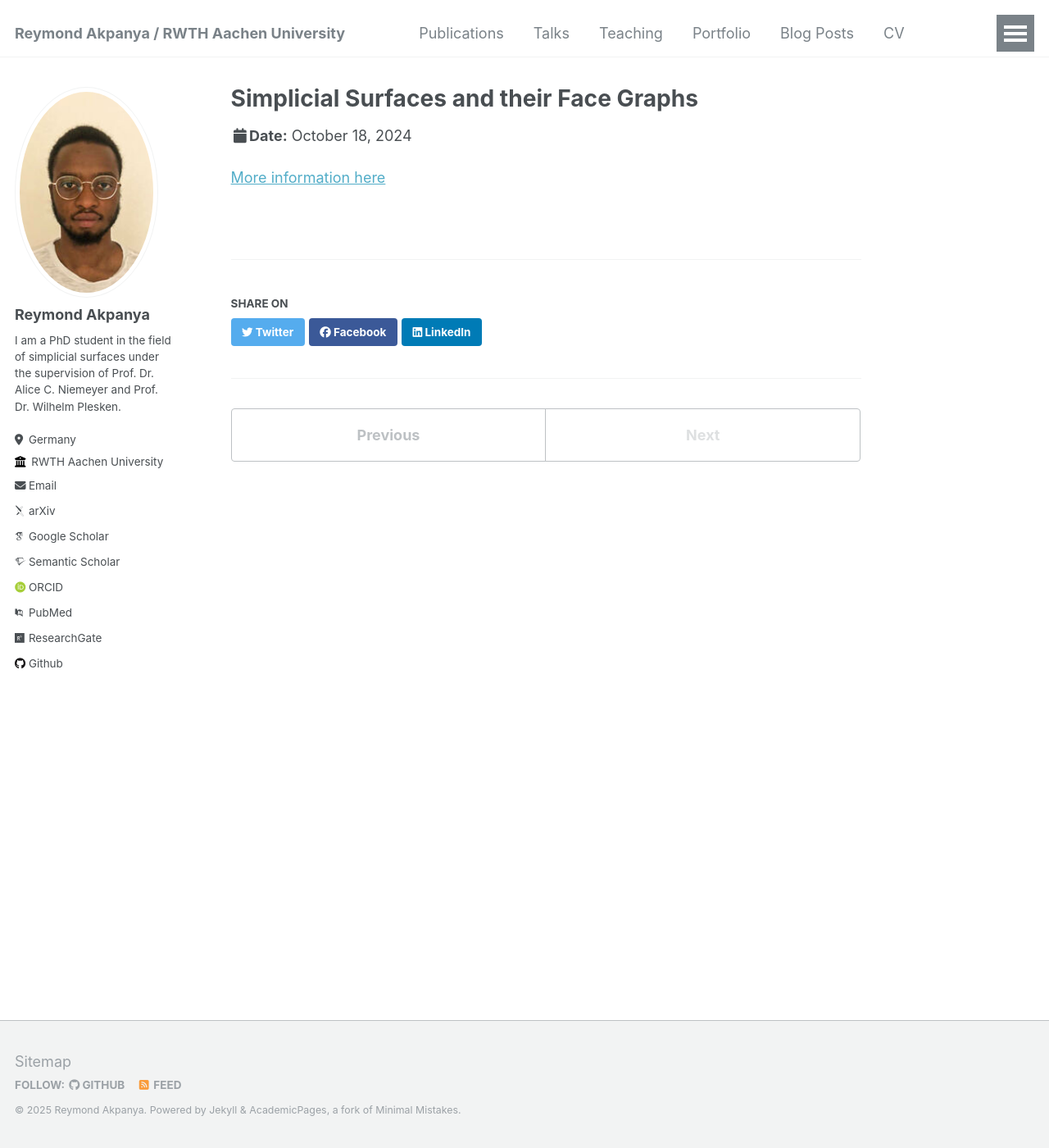
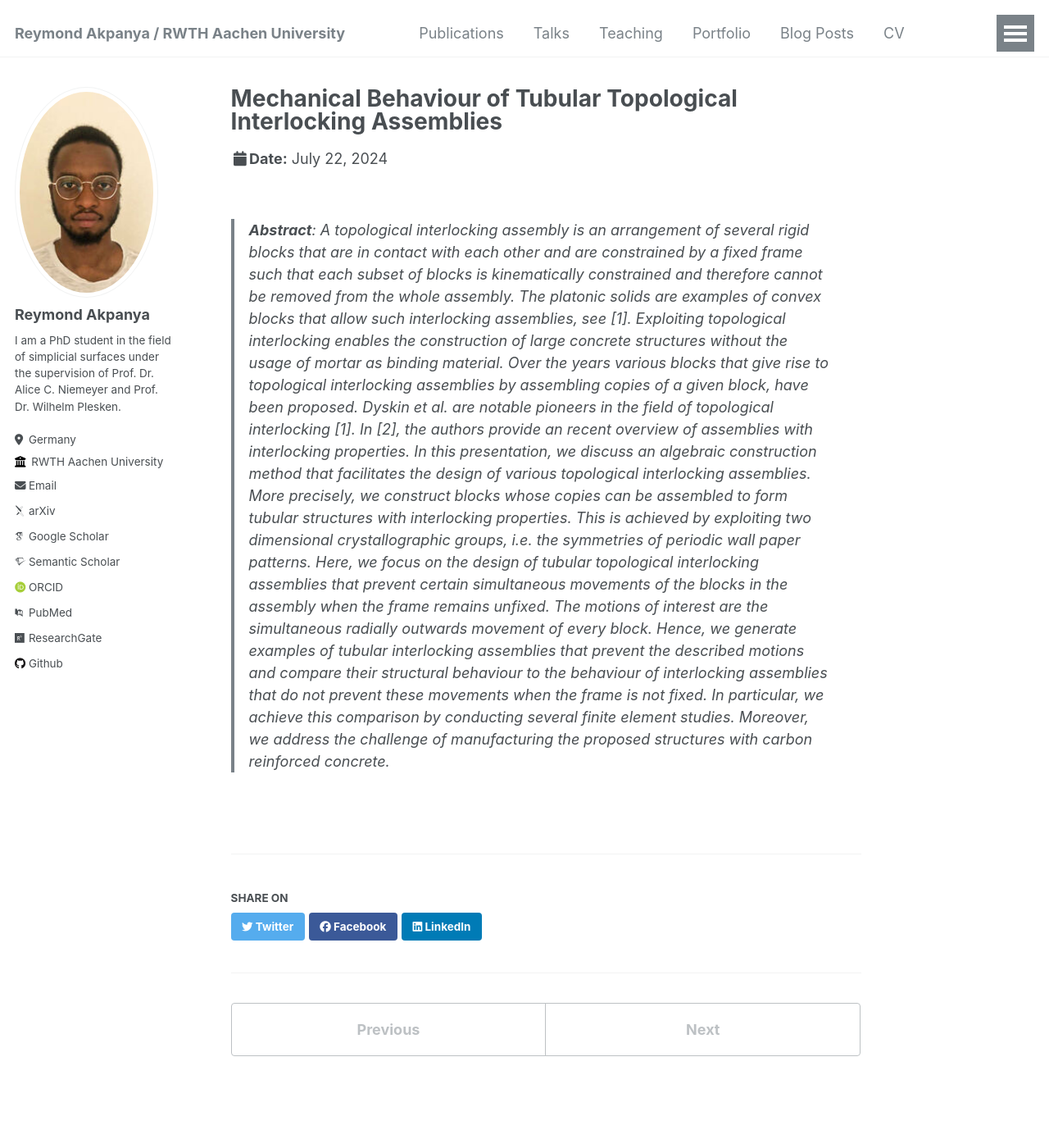
Before and after one commit to ReymondAkpanya/ReymondAkpanya.github.io, a Jekyll site: the page built from _talks/WCCM.md, in a window 1280 px wide and 1400 px high. Shown: the whole window at 82% size. Built offline with Jekyll 4.4.1, drawn with Linux system fonts in a browser that asks for light colours; some web fonts are replaced.

Commit message:
added wccm

```diff
--- a/_talks/WCCM.md
+++ b/_talks/WCCM.md
@@ -1,11 +1,27 @@
 ---
-title: "Simplicial Surfaces and their Face Graphs"
+title: "Mechanical Behaviour of Tubular Topological Interlocking Assemblies"
 collection: talks
 type: "Talk"
-permalink: /talks/gapdays2022
-venue: "GAP Days Summer 2022"
-date: 2024-10-18
-location: "Aachen, Germany"
+permalink: /talks/WCCM
+venue: "WCCM 2024"
+date: 2024-07-22
+location: "Vancouver, Canada"
 ---
-
-[More information here](https://www.gapdays.de/gapdays2022-summer/)
+> __Abstract__: A topological interlocking assembly is an arrangement of several rigid blocks that are in contact
+> with each other and are constrained by a fixed frame such that each subset of blocks is kinematically constrained
+> and therefore cannot be removed from the whole assembly. The platonic solids are examples of convex blocks that
+> allow such interlocking assemblies, see [1]. Exploiting topological interlocking enables the construction of large
+> concrete structures without the usage of mortar as binding material. Over the years various blocks that give rise
+> to topological interlocking assemblies by assembling copies of a given block, have been proposed. Dyskin et al.
+> are notable pioneers in the field of topological interlocking [1]. In [2], the authors provide an recent overview
+> of assemblies with interlocking properties. In this presentation, we discuss an algebraic construction method that
+> facilitates the design of various topological interlocking assemblies. More precisely, we construct blocks whose
+> copies can be assembled to form tubular structures with interlocking properties. This is achieved by exploiting
+> two dimensional crystallographic groups, i.e. the symmetries of periodic wall paper patterns. Here, we focus on
+> the design of tubular topological interlocking assemblies that prevent certain simultaneous movements of the
+> blocks in the assembly when the frame remains unfixed. The motions of interest are the simultaneous radially
+> outwards movement of every block. Hence, we generate examples of tubular interlocking assemblies that prevent
+> the described motions and compare their structural behaviour to the behaviour of interlocking assemblies that
+> do not prevent these movements when the frame is not fixed. In particular, we achieve this comparison by conducting
+> several finite element studies. Moreover, we address the challenge of manufacturing the proposed structures with
+> carbon reinforced concrete.
```
